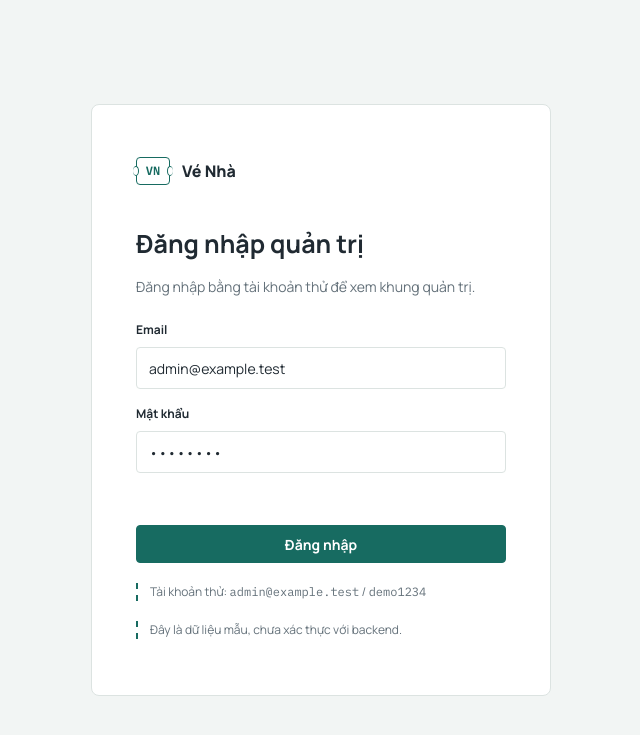
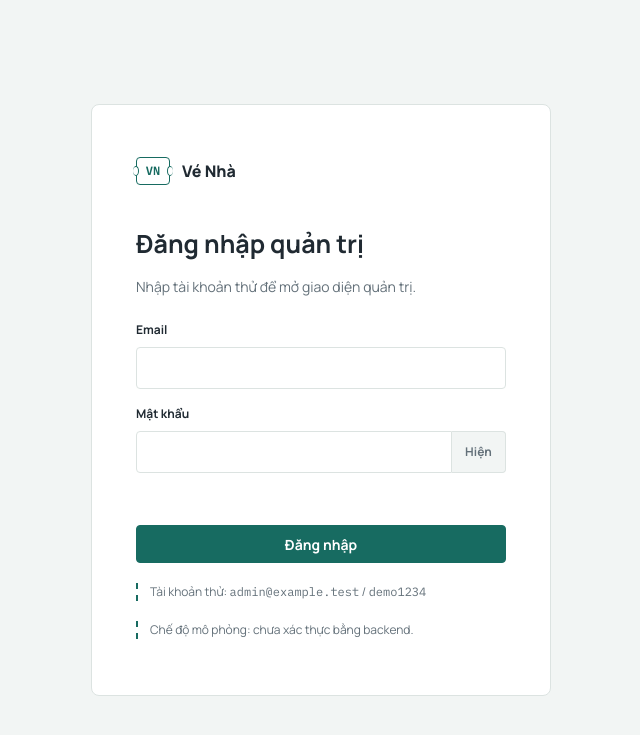
Before and after one commit to ngibaooo/ticket_booking, a Spring Boot app: page /admin/index.html in a window 1280 px wide. Shown: the top 735 px of the page, without its empty margins (319-959 px from the left). Run offline with Spring Boot 4, Linux system fonts and the light colour scheme; the visitor is signed in with stand-in values (Sample User, id 1); some of the project's set-up classes (security, data sources, template engines, error pages and the like) are left out, and stand-ins take their place.

Commit message:
feat(admin): hoàn thiện giao diện đăng nhập

```diff
--- a/src/main/resources/static/admin/css/base.css
+++ b/src/main/resources/static/admin/css/base.css
@@ -367,6 +367,38 @@ a {
   width: 100%;
 }
 
+.adm-password-wrap {
+  display: flex;
+  align-items: stretch;
+}
+
+.adm-password-wrap input {
+  min-width: 0;
+  border-radius: var(--adm-radius-small) 0 0 var(--adm-radius-small);
+}
+
+.adm-password-toggle {
+  min-width: 54px;
+  border: 1px solid var(--adm-line);
+  border-left: 0;
+  border-radius: 0 var(--adm-radius-small) var(--adm-radius-small) 0;
+  background: var(--adm-canvas);
+  color: var(--adm-muted);
+  cursor: pointer;
+  font-size: 12px;
+  font-weight: 700;
+}
+
+.adm-field [aria-invalid="true"] {
+  border-color: var(--adm-danger);
+  box-shadow: 0 0 0 1px var(--adm-danger);
+}
+
+.adm-button:disabled {
+  cursor: wait;
+  opacity: 0.72;
+}
+
 .adm-login-note {
   border-left: 2px dashed var(--adm-accent);
   margin-top: var(--adm-space-5);
--- a/src/main/resources/static/admin/js/app.js
+++ b/src/main/resources/static/admin/js/app.js
@@ -58,8 +58,13 @@ function render() {
   const route = currentRoute();
   const session = getSession();
 
+  if (route === "login" && session) {
+    window.location.replace("#/dashboard");
+    return;
+  }
+
   if (route === "login" || !session) {
-    if (route !== "login") window.location.hash = "#/login";
+    if (route !== "login") window.location.replace("#/login");
     app.innerHTML = renderLogin();
     mountLogin();
     return;
@@ -73,7 +78,7 @@ function render() {
   app.innerHTML = shell(pages[route].render(), route, session);
   app.querySelector("[data-adm-sign-out]").addEventListener("click", () => {
     signOut();
-    window.location.hash = "#/login";
+    window.location.replace("#/login");
   });
 }
 
--- a/src/main/resources/static/admin/js/pages/login.js
+++ b/src/main/resources/static/admin/js/pages/login.js
@@ -8,15 +8,24 @@ export function renderLogin() {
         <span class="adm-brand-mark" aria-hidden="true">VN</span><span>Vé Nhà</span>
       </a>
       <h1 id="adm-login-title">Đăng nhập quản trị</h1>
-      <p>Đăng nhập bằng tài khoản thử để xem khung quản trị.</p>
+      <p>Nhập tài khoản thử để mở giao diện quản trị.</p>
       <form class="adm-login-fields" id="adm-login-form" novalidate>
-        <div class="adm-field"><label for="adm-email">Email</label><input id="adm-email" name="email" type="email" autocomplete="username" value="admin@example.test"></div>
-        <div class="adm-field"><label for="adm-password">Mật khẩu</label><input id="adm-password" name="password" type="password" autocomplete="current-password" value="demo1234"></div>
+        <div class="adm-field">
+          <label for="adm-email">Email</label>
+          <input id="adm-email" name="email" type="email" autocomplete="username" inputmode="email" aria-describedby="adm-login-error">
+        </div>
+        <div class="adm-field">
+          <label for="adm-password">Mật khẩu</label>
+          <div class="adm-password-wrap">
+            <input id="adm-password" name="password" type="password" autocomplete="current-password" aria-describedby="adm-login-error">
+            <button class="adm-password-toggle" type="button" data-adm-password-toggle aria-label="Hiện mật khẩu">Hiện</button>
+          </div>
+        </div>
         <p class="adm-login-error" id="adm-login-error" aria-live="polite"></p>
-        <button class="adm-button adm-button-primary" type="submit">Đăng nhập</button>
+        <button class="adm-button adm-button-primary" type="submit" data-adm-login-submit>Đăng nhập</button>
       </form>
       <p class="adm-login-note">Tài khoản thử: <span class="adm-mono">admin@example.test</span> / <span class="adm-mono">demo1234</span></p>
-      <p class="adm-login-note">Đây là dữ liệu mẫu, chưa xác thực với backend.</p>
+      <p class="adm-login-note">Chế độ mô phỏng: chưa xác thực bằng backend.</p>
     </section>
   </main>`;
 }
@@ -24,17 +33,66 @@ export function renderLogin() {
 export function mountLogin() {
   const form = document.querySelector("#adm-login-form");
   if (!form) return;
+
+  const email = document.querySelector("#adm-email");
+  const password = document.querySelector("#adm-password");
+  const error = document.querySelector("#adm-login-error");
+  const submit = document.querySelector("[data-adm-login-submit]");
+  const passwordToggle = document.querySelector("[data-adm-password-toggle]");
+
+  passwordToggle.addEventListener("click", () => {
+    const showing = password.type === "text";
+    password.type = showing ? "password" : "text";
+    passwordToggle.textContent = showing ? "Hiện" : "Ẩn";
+    passwordToggle.setAttribute("aria-label", showing ? "Hiện mật khẩu" : "Ẩn mật khẩu");
+  });
+
   form.addEventListener("submit", async event => {
     event.preventDefault();
-    const values = new FormData(form);
-    const error = document.querySelector("#adm-login-error");
     error.textContent = "";
+    email.removeAttribute("aria-invalid");
+    password.removeAttribute("aria-invalid");
+
+    const emailValue = email.value.trim();
+    const passwordValue = password.value;
+
+    if (!emailValue) {
+      email.setAttribute("aria-invalid", "true");
+      error.textContent = "Nhập email quản trị.";
+      email.focus();
+      return;
+    }
+
+    if (!email.validity.valid) {
+      email.setAttribute("aria-invalid", "true");
+      error.textContent = "Email chưa đúng định dạng, ví dụ: admin@example.test.";
+      email.focus();
+      return;
+    }
+
+    if (!passwordValue) {
+      password.setAttribute("aria-invalid", "true");
+      error.textContent = "Nhập mật khẩu.";
+      password.focus();
+      return;
+    }
+
+    submit.disabled = true;
+    submit.textContent = "Đang đăng nhập…";
+
     try {
-      await signInDemo(String(values.get("email") || "").trim(), String(values.get("password") || ""));
-      window.location.hash = "#/dashboard";
+      await signInDemo(emailValue, passwordValue);
+      notify("Đã đăng nhập vào phần quản trị.");
+      window.location.replace("#/dashboard");
     } catch (reason) {
-      error.textContent = escapeHtml(reason.message || "Không thể đăng nhập.");
-      notify("Kiểm tra lại email và mật khẩu tài khoản thử.", "error");
+      email.setAttribute("aria-invalid", "true");
+      password.setAttribute("aria-invalid", "true");
+      error.textContent = "Email hoặc mật khẩu không đúng. Dùng tài khoản thử trong phần ghi chú.";
+      notify(reason.message || "Không thể đăng nhập.", "error");
+      password.select();
+    } finally {
+      submit.disabled = false;
+      submit.textContent = "Đăng nhập";
     }
   });
 }
```
